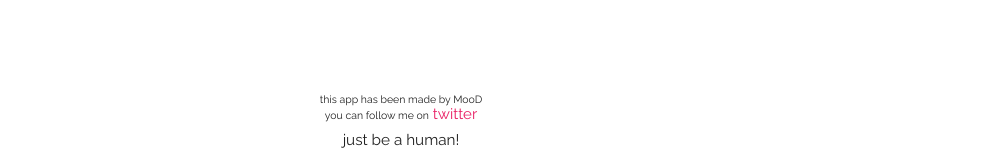
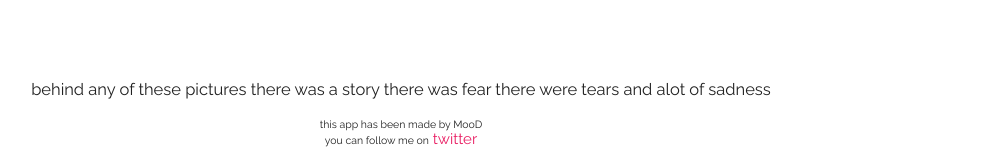
Before and after one commit to Mood-al/the-syrian-destruction, a React (Create React App) app: page / in a window 1280 px wide. Shown: the part 696-851 px from the top of the page, without its empty margins (239-1247 px from the left). Built offline with nearby package versions, Linux system fonts and the light colour scheme; no server answers; the database is empty.

Commit message:
editing the footer

```diff
--- a/src/App.css
+++ b/src/App.css
@@ -119,7 +119,6 @@ label span{
 }
 .footer{
   font-size: 0.7rem;
-  line-height: 15px;
 
 
   position: absolute;
@@ -137,10 +136,14 @@ text-align: center;
   margin: 0;
   /* text-align: center; */
 
+
 }
 .footer span{
   display: block;
   margin: auto;
+  font-size: 0.4;
+  line-height: 15px;
+
 }
 .footer a{
   font-size: 1rem;
--- a/src/componets/App.js
+++ b/src/componets/App.js
@@ -14,7 +14,7 @@ const App = () => {
   const context = useContext(AppContext);
   const { url, dark } = context;
   const { docs } = useFirestore("images");
-  console.log(docs);
+
   return (
     <div
       className={dark ? "grey darken-4" : null}
--- a/src/componets/Footer.js
+++ b/src/componets/Footer.js
@@ -6,8 +6,16 @@ const Footer = () => {
   const { dark } = context;
   return (
     <div className={dark ? "footer white-text" : "footer"}>
-      <p>this app has been made by MooD</p>
-      <span>
+      <p style={{ paddingTop: "10px", fontSize: "1.1rem" }}>
+        {" "}
+        behind any of these pictures there was a story there was fear there were
+        tears and alot of sadness
+      </p>
+      {/* <p style={{ paddingTop: "10px", fontSize: "1.02rem" }}>
+        just be a human!
+      </p> */}
+      <span style={{ marginTop: "15px" }}>
+        <span>this app has been made by MooD</span>
         you can follow me on
         <a
           href="https://twitter.com/aliwi299"
@@ -17,11 +25,7 @@ const Footer = () => {
         >
           {"  "} twitter
         </a>
-        <p style={{ paddingTop: "10px", fontSize: "1.02rem" }}>
-          just be a human!
-        </p>
       </span>
-      <div className=""></div>
     </div>
   );
 };
```
